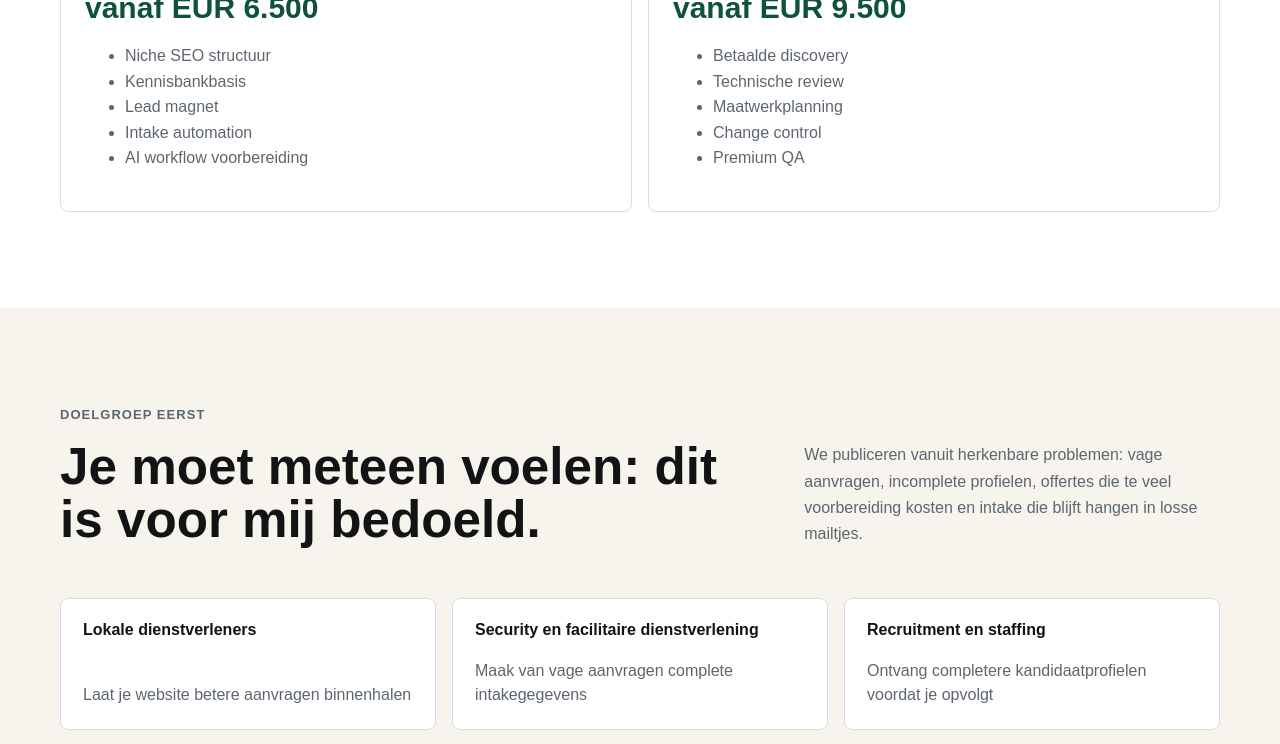
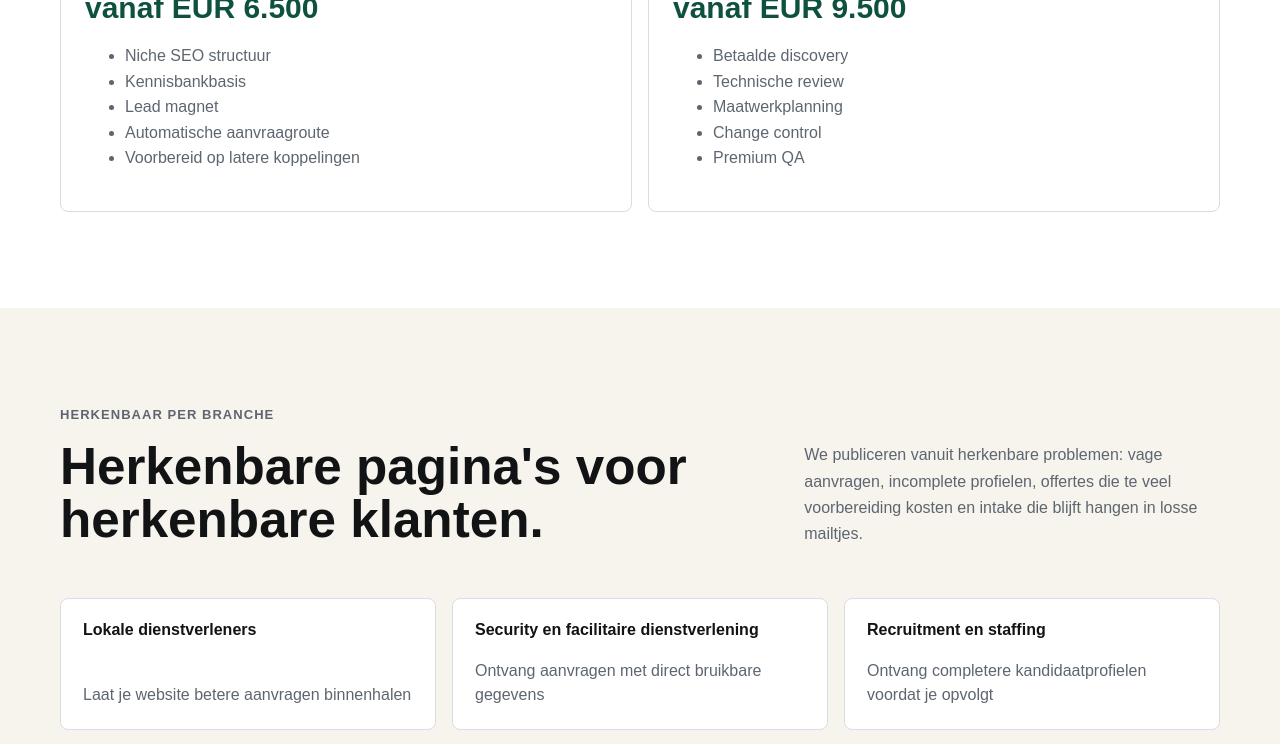
Before and after one commit to Snuushco/snuushco.github.io, a Next.js app: page / in a window 1280 px wide. Shown: the part 1620-2364 px from the top of the page. Built offline with nearby package versions, Linux system fonts and the light colour scheme.

Commit message:
Polish Snuushco launch domains and intake copy

```diff
--- a/app/api/intake/route.ts
+++ b/app/api/intake/route.ts
@@ -8,22 +8,22 @@ const intakeSchema = z.object({
   market: z.string().min(2).max(120),
   goal: z.string(),
   pages: z.string(),
-  budget: z.string(),
-  monthly: z.string(),
+  budget: z.string().optional(),
+  monthly: z.string().optional(),
   features: z.string(),
   pain: z.string().min(5).max(2000),
   assets: z.string(),
   deadline: z.string(),
 });
 
-const upsells: Record<string, string> = {
+const followUpAdvice: Record<string, string> = {
   "lokale-dienstverleners": "Aanvraagfilter of offertevoorbereider",
-  "security-facilitair": "Intake agent, planningvoorbereider of offertevoorbereider",
-  "recruitment-staffing": "Kandidaat intake agent of lead triage agent",
-  "administratie-finance": "Document intake agent of inbox triage agent",
+  "security-facilitair": "Intake, planningvoorbereiding of offertevoorbereiding",
+  "recruitment-staffing": "Kandidaatintake of leadtriage",
+  "administratie-finance": "Documentintake of inboxtriage",
   zorgondersteuning: "Intakevoorbereider met menselijke controle",
-  "bouw-techniek": "Offertevoorbereider of projectintake agent",
-  "software-saas-ai": "Workflow agent, ops agent of reporting agent",
+  "bouw-techniek": "Offertevoorbereiding of projectintake",
+  "software-saas": "Demo-aanvragen kwalificeren of implementatievragen voorbereiden",
 };
 
 function scoreComplexity(data: z.infer<typeof intakeSchema>) {
@@ -45,7 +45,6 @@ function scoreReadiness(data: z.infer<typeof intakeSchema>) {
   if (data.assets === "complete") score += 35;
   if (data.assets === "partial") score += 18;
   if (data.assets === "none") score -= 10;
-  if (data.budget === "3500_8500" || data.budget === "8500_plus") score += 20;
   if (data.deadline === "urgent" && data.assets !== "complete") score -= 20;
   return Math.max(0, Math.min(100, score));
 }
@@ -53,8 +52,6 @@ function scoreReadiness(data: z.infer<typeof intakeSchema>) {
 function scoreFit(data: z.infer<typeof intakeSchema>) {
   let score = 30;
   if (data.goal === "better_leads" || data.goal === "automation") score += 25;
-  if (data.monthly !== "none") score += 20;
-  if (data.budget !== "under_1000") score += 20;
   if (data.pain.length > 40) score += 5;
   return Math.max(0, Math.min(100, score));
 }
@@ -63,36 +60,36 @@ function classify(data: z.infer<typeof intakeSchema>) {
   const complexityScore = scoreComplexity(data);
   const readinessScore = scoreReadiness(data);
   const fitScore = scoreFit(data);
-  const triggers: string[] = [];
+  const reviewReasons: string[] = [];
 
-  if (data.features === "booking") triggers.push("Booking, betaling of portal vraagt premium review");
-  if (data.features === "integrations") triggers.push("CRM, API of maatwerkkoppeling vraagt technische review");
-  if (data.features === "regulated") triggers.push("Gevoelige juridische, medische, financiele of HR workflow vraagt menselijke review");
-  if (data.pages === "ten_plus") triggers.push("Meer dan 7 pagina's valt buiten standaard Business scope");
-  if (data.deadline === "urgent") triggers.push("Deadline binnen 72 uur vraagt spoedreview");
+  if (data.features === "booking") reviewReasons.push("Booking, betaling of portal vraagt premium review");
+  if (data.features === "integrations") reviewReasons.push("CRM, API of maatwerkkoppeling vraagt technische review");
+  if (data.features === "regulated") reviewReasons.push("Gevoelige juridische, medische, financiele of HR informatie vraagt menselijke review");
+  if (data.pages === "ten_plus") reviewReasons.push("Meer dan 7 pagina's vraagt een uitgebreidere planning");
+  if (data.deadline === "urgent") reviewReasons.push("Deadline binnen 72 uur vraagt spoedreview");
   if (data.assets === "none" && (data.deadline === "week" || data.deadline === "urgent")) {
-    triggers.push("Onvolledige assets met korte deadline vraagt aangepaste planning");
+    reviewReasons.push("Onvolledige assets met korte deadline vraagt aangepaste planning");
   }
 
   let packageName = "Website Quickstart";
   let priceRange = "vanaf EUR 950";
   let route = "Standaardroute";
 
-  if (complexityScore > 70 || triggers.length > 0 || data.budget === "8500_plus") {
+  if (complexityScore > 70 || reviewReasons.length > 0) {
     packageName = "Premium Custom";
     priceRange = "vanaf EUR 9.500";
     route = "Premium review";
-  } else if (complexityScore >= 46 || data.budget === "3500_8500") {
+  } else if (complexityScore >= 46) {
     packageName = "Growth Website";
     priceRange = "vanaf EUR 6.500";
-  } else if (complexityScore >= 21 || data.budget === "1000_3500") {
+  } else if (complexityScore >= 21) {
     packageName = "Business Website";
     priceRange = "vanaf EUR 2.750";
   }
 
-  const nextSteps = triggers.length
-    ? ["Scope splitsen in standaard en premium onderdelen", "Technische review uitvoeren", "Prijs en planning bevestigen voor build"]
-    : ["Build brief automatisch aanmaken", "Content en paginastructuur voorbereiden", "Preview bouwen en via reviewronde opleveren"];
+  const nextSteps = reviewReasons.length
+    ? ["Standaard en maatwerkonderdelen scheiden", "Technische review uitvoeren", "Prijs en planning bevestigen voor build"]
+    : ["Projectbrief automatisch aanmaken", "Content en paginastructuur voorbereiden", "Preview bouwen en via reviewronde opleveren"];
 
   return {
     package: packageName,
@@ -101,8 +98,8 @@ function classify(data: z.infer<typeof intakeSchema>) {
     fitScore,
     complexityScore,
     readinessScore,
-    premiumTriggers: triggers,
-    upsell: upsells[data.segment] ?? "AI Agent Intake",
+    reviewReasons,
+    followUpAdvice: followUpAdvice[data.segment] ?? "Aanvragen beter voorbereiden voor opvolging",
     nextSteps,
   };
 }
@@ -119,7 +116,7 @@ export async function POST(request: Request) {
     receivedAt: new Date().toISOString(),
     intake: parsed.data,
     advice,
-    workflow: advice.premiumTriggers.length ? "human_review_required" : "standard_build_authorized",
+    authorizationStatus: advice.reviewReasons.length ? "review_required" : "standard_build_ready",
   };
 
   const telegramToken = process.env.TELEGRAM_BOT_TOKEN;
@@ -133,8 +130,8 @@ export async function POST(request: Request) {
       `Segment: ${parsed.data.segment}`,
       `Pakket: ${advice.package}`,
       `Route: ${advice.route}`,
-      `Upsell: ${advice.upsell}`,
-      `Premium triggers: ${advice.premiumTriggers.length ? advice.premiumTriggers.join("; ") : "geen"}`,
+      `Vervolgadvies: ${advice.followUpAdvice}`,
+      `Reviewredenen: ${advice.reviewReasons.length ? advice.reviewReasons.join("; ") : "geen"}`,
       "",
       `Pijnpunt: ${parsed.data.pain}`,
     ].join("\n");
--- a/app/data.ts
+++ b/app/data.ts
@@ -5,23 +5,23 @@ export type Segment = {
   pain: string;
   cta: string;
   packageName: string;
-  upsell: string;
+  followUp: string;
   examples: string[];
 };
 
 export const segments: Segment[] = [
-  { slug: "lokale-dienstverleners", label: "Lokale dienstverleners", promise: "Een website die lokaal vertrouwen wekt en betere aanvragen oplevert.", pain: "Je wilt geen prijszoekers blijven opvolgen terwijl serieuze klanten afhaken op een onduidelijke site.", cta: "Laat je website betere aanvragen binnenhalen", packageName: "Website met slimme aanvraagflow", upsell: "Aanvraagfilter of offertevoorbereider", examples: ["installateurs", "schoonmaakbedrijven", "hoveniers", "adviesbureaus"] },
-  { slug: "security-facilitair", label: "Security en facilitaire dienstverlening", promise: "Een professionele website voor dienstverleners waar vertrouwen en continuiteit tellen.", pain: "Zakelijke opdrachtgevers sturen vaak vage aanvragen zonder locatie, diensttijden of scope.", cta: "Maak van vage aanvragen complete intakegegevens", packageName: "Zakelijke dienstensite met intakeflow", upsell: "Intake agent, planningvoorbereider of offertevoorbereider", examples: ["beveiliging", "schoonmaak", "receptiediensten", "objectbeheer"] },
-  { slug: "recruitment-staffing", label: "Recruitment en staffing", promise: "Een website die kandidaten en opdrachtgevers sneller naar de juiste route stuurt.", pain: "Je verliest tijd aan incomplete kandidaatprofielen en losse aanvragen van opdrachtgevers.", cta: "Ontvang completere kandidaatprofielen voordat je opvolgt", packageName: "Recruitment website met kandidaatintake", upsell: "Kandidaat intake agent of lead triage agent", examples: ["uitzendbureaus", "recruiters", "detacheerders", "zorgpersoneel"] },
-  { slug: "administratie-finance", label: "Administratie en finance support", promise: "Een website die vertrouwen opbouwt en nieuwe klanten direct de juiste informatie laat aanleveren.", pain: "Nieuwe klanten leveren vaak halve informatie aan, waardoor intake en documentverzameling blijven liggen.", cta: "Laat nieuwe klanten vanaf het begin complete informatie aanleveren", packageName: "Website met documentintake", upsell: "Document intake agent of inbox triage agent", examples: ["boekhouders", "administratiekantoren", "backoffice", "salarisadministratie"] },
-  { slug: "zorgondersteuning", label: "Zorgondersteuning en welzijn", promise: "Een rustige, duidelijke website voor zorg en ondersteuning.", pain: "Bezoekers zoeken rust en duidelijkheid, terwijl intake zorgvuldig en met menselijke controle moet blijven.", cta: "Maak de eerste stap duidelijk, rustig en zorgvuldig", packageName: "Zorgvuldige intakewebsite", upsell: "Intakevoorbereider met menselijke controle", examples: ["zorgbemiddeling", "begeleiding", "welzijn", "praktijken"] },
-  { slug: "bouw-techniek", label: "Bouw en techniek", promise: "Een website die serieuze projectaanvragen oplevert.", pain: "Projectaanvragen missen vaak foto's, planning, locatie of budget, terwijl offertes veel voorbereiding kosten.", cta: "Ontvang projectaanvragen waar je echt iets mee kunt", packageName: "Projectwebsite met aanvraagfilter", upsell: "Offertevoorbereider of projectintake agent", examples: ["aannemers", "installateurs", "onderhoud", "infra"] },
-  { slug: "software-saas-ai", label: "Software, SaaS en AI bewuste bedrijven", promise: "Productized websites en AI workflows voor teams die sneller willen valideren.", pain: "Je zoekt geen vaag AI advies, maar werkende flows met duidelijke human approval gates.", cta: "Zet intake, proposal en delivery om in een werkende workflow", packageName: "Productized web and workflow build", upsell: "Workflow agent, ops agent of reporting agent", examples: ["softwareteams", "agencies", "consultants", "AI first teams"] },
+  { slug: "lokale-dienstverleners", label: "Lokale dienstverleners", promise: "Een website die lokaal vertrouwen wekt en betere aanvragen oplevert.", pain: "Je wilt minder prijszoekers nabellen en meer aanvragen krijgen van mensen die serieus willen starten.", cta: "Laat je website betere aanvragen binnenhalen", packageName: "Website met slimme aanvraagroute", followUp: "Aanvragen filteren en offertevragen voorbereiden", examples: ["installateurs", "schoonmaakbedrijven", "hoveniers", "adviesbureaus"] },
+  { slug: "security-facilitair", label: "Security en facilitaire dienstverlening", promise: "Een professionele website voor dienstverleners waar vertrouwen, bereikbaarheid en continuiteit tellen.", pain: "Zakelijke opdrachtgevers sturen vaak aanvragen zonder locatie, diensttijden, type dienst of gewenste startdatum.", cta: "Ontvang aanvragen met direct bruikbare gegevens", packageName: "Zakelijke dienstensite met intake", followUp: "Aanvragen triageren, planning voorbereiden en offertes versnellen", examples: ["beveiliging", "schoonmaak", "receptiediensten", "objectbeheer"] },
+  { slug: "recruitment-staffing", label: "Recruitment en staffing", promise: "Een website die kandidaten en opdrachtgevers sneller naar de juiste route stuurt.", pain: "Je verliest tijd aan incomplete kandidaatprofielen en losse aanvragen van opdrachtgevers.", cta: "Ontvang completere kandidaatprofielen voordat je opvolgt", packageName: "Recruitment website met kandidaatintake", followUp: "Kandidaatintake en leadtriage voor snellere opvolging", examples: ["uitzendbureaus", "recruiters", "detacheerders", "zorgpersoneel"] },
+  { slug: "administratie-finance", label: "Administratie en finance support", promise: "Een website die vertrouwen opbouwt en nieuwe klanten direct de juiste informatie laat aanleveren.", pain: "Nieuwe klanten leveren vaak halve informatie aan, waardoor intake en documentverzameling blijven liggen.", cta: "Laat nieuwe klanten vanaf het begin complete informatie aanleveren", packageName: "Website met documentintake", followUp: "Documenten verzamelen, klantvragen ordenen en dossiers voorbereiden", examples: ["boekhouders", "administratiekantoren", "backoffice", "salarisadministratie"] },
+  { slug: "zorgondersteuning", label: "Zorgondersteuning en welzijn", promise: "Een rustige, duidelijke website voor zorg en ondersteuning.", pain: "Bezoekers zoeken rust en duidelijkheid, terwijl intake zorgvuldig en met menselijke controle moet blijven.", cta: "Maak de eerste stap duidelijk, rustig en zorgvuldig", packageName: "Zorgvuldige intakewebsite", followUp: "Aanvragen voorbereiden met menselijke controle op gevoelige informatie", examples: ["zorgbemiddeling", "begeleiding", "welzijn", "praktijken"] },
+  { slug: "bouw-techniek", label: "Bouw en techniek", promise: "Een website die serieuze projectaanvragen oplevert.", pain: "Projectaanvragen missen vaak foto's, planning, locatie of randvoorwaarden, terwijl offertes veel voorbereiding kosten.", cta: "Ontvang projectaanvragen waar je echt iets mee kunt", packageName: "Projectwebsite met aanvraagfilter", followUp: "Projectinformatie verzamelen en offertevoorbereiding versnellen", examples: ["aannemers", "installateurs", "onderhoud", "infra"] },
+  { slug: "software-saas", label: "Software en SaaS bedrijven", promise: "Een website die je aanbod duidelijk maakt en betere demo of implementatieaanvragen oplevert.", pain: "Bezoekers snappen vaak niet meteen wat je product oplost, voor wie het bedoeld is en welke stap logisch is.", cta: "Maak van interesse een duidelijke aanvraag", packageName: "Productwebsite met aanvraagroute", followUp: "Demo-aanvragen kwalificeren en implementatievragen voorbereiden", examples: ["softwareteams", "SaaS bedrijven", "agencies", "consultants"] },
 ];
 
 export const packages = [
   { name: "Website Quickstart", price: "vanaf EUR 950", for: "Voor een duidelijke dienst, campagne of compacte bedrijfsintroductie.", includes: ["One page of compacte landingpage", "Slim aanvraagformulier", "Mobiel goed", "Basis SEO", "1 reviewronde"] },
   { name: "Business Website", price: "vanaf EUR 2.750", for: "Voor dienstverleners met meerdere diensten, regio's en professionele leadflow.", includes: ["5 tot 7 pagina's", "Diensten en regio's", "Branchecopy", "Leadtracking basis", "2 reviewrondes"] },
-  { name: "Growth Website", price: "vanaf EUR 6.500", for: "Voor bedrijven waar leads hoge waarde hebben en opvolging sneller moet.", includes: ["Niche SEO structuur", "Kennisbankbasis", "Lead magnet", "Intake automation", "AI workflow voorbereiding"] },
+  { name: "Growth Website", price: "vanaf EUR 6.500", for: "Voor bedrijven waar leads hoge waarde hebben en opvolging sneller moet.", includes: ["Niche SEO structuur", "Kennisbankbasis", "Lead magnet", "Automatische aanvraagroute", "Voorbereid op latere koppelingen"] },
   { name: "Premium Custom", price: "vanaf EUR 9.500", for: "Voor complexe projecten met integraties, portals, meertaligheid of maatwerklogica.", includes: ["Betaalde discovery", "Technische review", "Maatwerkplanning", "Change control", "Premium QA"] },
 ];
--- a/app/doelgroepen/[slug]/page.tsx
+++ b/app/doelgroepen/[slug]/page.tsx
@@ -41,18 +41,18 @@ export default async function SegmentPage({ params }: Props) {
           <div className="inner">
             <div className="section-head">
               <div>
-                <p className="eyebrow">Herkenbare workflow</p>
+                <p className="eyebrow">Herkenbare aanvraagroute</p>
                 <h2>Van losse aanvraag naar duidelijke opvolging.</h2>
               </div>
               <p>
-                We vertalen je site niet naar technische AI-termen. We richten hem in op de vragen,
+                We richten je site in op de vragen,
                 gegevens en beslismomenten die voor {segment.label.toLowerCase()} dagelijks tellen.
               </p>
             </div>
             <div className="grid three">
               <article className="tile"><h3>Voorbeelden</h3><p>{segment.examples.join(", ")}.</p></article>
               <article className="tile"><h3>Slimme intake</h3><p>Bezoekers leveren vooraf de gegevens aan die je normaal achteraf moet opvragen.</p></article>
-              <article className="tile"><h3>AI upsell</h3><p>{segment.upsell} als logische vervolgstap na de website.</p></article>
+              <article className="tile"><h3>Slimme opvolging</h3><p>{segment.followUp} als logische vervolgstap na de website.</p></article>
             </div>
           </div>
         </section>
--- a/app/layout.tsx
+++ b/app/layout.tsx
@@ -2,12 +2,12 @@ import type { Metadata } from "next";
 import "./globals.css";
 
 export const metadata: Metadata = {
-  title: "Snuushco | Websites en AI workflows voor betere aanvragen",
+  title: "Snuushco | Websites die betere aanvragen opleveren",
   description:
-    "Snuushco bouwt websites, slimme intakeflows en AI workflows voor dienstverleners die betere aanvragen willen en minder handmatig werk.",
+    "Snuushco bouwt websites en slimme aanvraagroutes voor dienstverleners die betere aanvragen willen en minder handmatig opvolgwerk.",
   openGraph: {
     title: "Snuushco",
-    description: "Websites, slimme intake en AI workflows voor dienstverleners.",
+    description: "Websites en slimme aanvraagroutes voor dienstverleners.",
     type: "website",
   },
 };
--- a/app/page.tsx
+++ b/app/page.tsx
@@ -1,4 +1,4 @@
-import { ArrowRight, CheckCircle2, ShieldCheck, SlidersHorizontal, Workflow } from "lucide-react";
+import { ArrowRight, CheckCircle2, ClipboardCheck, ShieldCheck, SlidersHorizontal } from "lucide-react";
 import Link from "next/link";
 import { packages, segments } from "./data";
 
@@ -9,7 +9,7 @@ export default function Home() {
       <main>
         <section className="hero">
           <div className="hero-content">
-            <p className="eyebrow">Websites en AI workflows voor dienstverleners</p>
+            <p className="eyebrow">Websites voor dienstverleners</p>
             <h1>Meer goede aanvragen. Minder handmatig opvolgwerk.</h1>
             <p className="lead">
               Snuushco bouwt websites en slimme intakeflows die passen bij je branche,
@@ -26,7 +26,7 @@ export default function Home() {
             <div className="section-head">
               <div>
                 <p className="eyebrow">Dienstenaanbod</p>
-                <h2>Een compleet aanbod zonder vage AI-taal.</h2>
+                <h2>Een compleet aanbod voor betere aanvragen.</h2>
               </div>
               <p>
                 Elke aanvraag start met intake. Daarna bepalen we automatisch welk pakket past,
@@ -49,8 +49,8 @@ export default function Home() {
           <div className="inner">
             <div className="section-head">
               <div>
-                <p className="eyebrow">Doelgroep eerst</p>
-                <h2>Je moet meteen voelen: dit is voor mij bedoeld.</h2>
+                <p className="eyebrow">Herkenbaar per branche</p>
+                <h2>Herkenbare pagina's voor herkenbare klanten.</h2>
               </div>
               <p>
                 We publiceren vanuit herkenbare problemen: vage aanvragen, incomplete profielen,
@@ -71,17 +71,17 @@ export default function Home() {
           <div className="inner">
             <div className="section-head">
               <div>
-                <p className="eyebrow">Geautoriseerde workflow</p>
+                <p className="eyebrow">Werkwijze</p>
                 <h2>Automatisch waar veilig. Review waar nodig.</h2>
               </div>
               <p>
-                De workflow classificeert aanvragen, maakt scope zichtbaar en routeert gevoelige
+                De intake beoordeelt aanvragen, maakt de omvang zichtbaar en routeert gevoelige
                 of complexe onderdelen naar menselijke review voordat er iets live gaat.
               </p>
             </div>
             <div className="grid three process">
-              <article className="tile"><h3>Slimme intake</h3><p>De klant vult branche, doel, scope, budget, urgentie en automatiseringskansen in.</p></article>
-              <article className="tile"><h3>Pakket en scope</h3><p>De flow kiest Quickstart, Business, Growth of Premium Custom en markeert out-of-scope.</p></article>
+              <article className="tile"><h3>Slimme intake</h3><p>De klant vult branche, doel, gewenste omvang, urgentie en belangrijkste knelpunt in.</p></article>
+              <article className="tile"><h3>Pakket en omvang</h3><p>De intake kiest Quickstart, Business, Growth of Premium Custom en markeert wat extra aandacht vraagt.</p></article>
               <article className="tile"><h3>Build en QA</h3><p>Standaardprojecten gaan naar build. Integraties, gevoelige claims en maatwerk krijgen review.</p></article>
             </div>
           </div>
@@ -89,9 +89,9 @@ export default function Home() {
         <section className="band white">
           <div className="inner">
             <div className="grid three">
-              <article className="tile"><ShieldCheck color="#0f513f" /><h3>Menselijke controle</h3><p>Geen autonome externe AI-acties zonder goedgekeurde workflow en duidelijke grenzen.</p></article>
+              <article className="tile"><ShieldCheck color="#0f513f" /><h3>Menselijke controle</h3><p>Gevoelige teksten, complexe koppelingen en uitzonderingen krijgen altijd review voordat ze live gaan.</p></article>
               <article className="tile"><SlidersHorizontal color="#24455f" /><h3>Premium maatwerk</h3><p>Portals, betalingen, API's, meertaligheid en complexe booking gaan naar aparte review.</p></article>
-              <article className="tile"><Workflow color="#a84f35" /><h3>AI agent upsell</h3><p>Wanneer intake tijd kost, koppelen we de juiste agent: triage, offerte, document of planning.</p></article>
+              <article className="tile"><ClipboardCheck color="#a84f35" /><h3>Slimme opvolging</h3><p>Wanneer aanvragen veel tijd kosten, richten we extra hulp in voor triage, offertevoorbereiding, documenten of planning.</p></article>
             </div>
             <div className="actions"><Link className="button" href="/intake">Start de intake <CheckCircle2 size={18} /></Link></div>
           </div>
@@ -121,8 +121,8 @@ export function Footer() {
   return (
     <footer className="footer">
       <div className="inner">
-        <div><strong>Snuushco</strong><p>Websites, slimme intake en AI workflows met menselijke controle.</p></div>
-        <p>Snuushco is in opbouw. Complexe of gevoelige workflows krijgen altijd review voor livegang.</p>
+        <div><strong>Snuushco</strong><p>Websites en slimme aanvraagroutes met menselijke controle.</p></div>
+        <p>Complexe of gevoelige onderdelen krijgen altijd review voor livegang.</p>
       </div>
     </footer>
   );
--- a/package.json
+++ b/package.json
@@ -1,7 +1,7 @@
 {
   "name": "snuushco",
   "version": "1.0.0",
-  "description": "Snuushco public site and intake workflow",
+  "description": "Snuushco public site and intake flow",
   "private": true,
   "scripts": {
     "dev": "next dev",
@@ -16,12 +16,15 @@
   "dependencies": {
     "lucide-react": "^1.16.0",
     "next": "^16.2.6",
+    "pg": "^8.21.0",
     "react": "^19.2.6",
     "react-dom": "^19.2.6",
+    "stripe": "^22.1.1",
     "zod": "^4.4.3"
   },
   "devDependencies": {
     "@types/node": "^25.9.1",
+    "@types/pg": "^8.20.0",
     "@types/react": "^19.2.15",
     "@types/react-dom": "^19.2.3",
     "eslint": "^10.4.0",
```
Also changed, not shown: app/intake/intake-form.tsx (+9 -27 lines), app/intake/page.tsx (+4 -4 lines), 2 other files (tests, documents, lock files or other folders).
